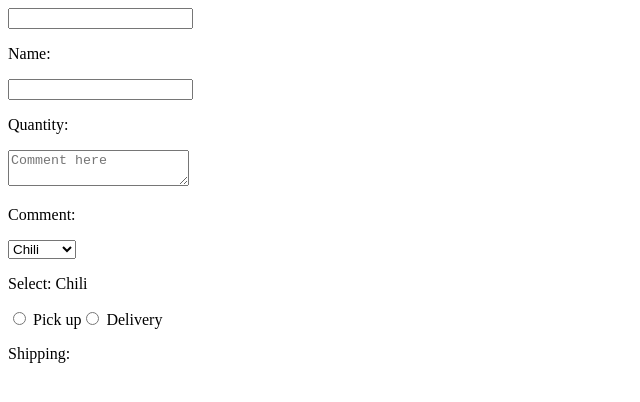
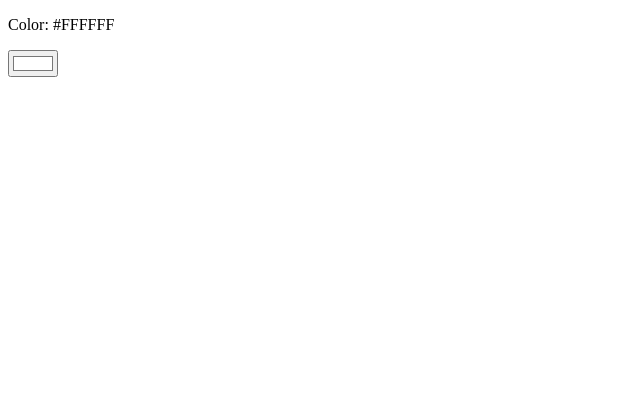
Before and after one commit to KhanhLy1202/react-full-course, a React (Vite) app in the folder my-react-app/: page / in a window 1280 px wide. Shown: the top 402 px of the page, without its empty margins (0-640 px from the left). Built offline with nearby package versions, Linux system fonts and the light colour scheme.

Commit message:
color picker

```diff
--- a/my-react-app/src/App.jsx
+++ b/my-react-app/src/App.jsx
@@ -1,7 +1,7 @@
-import Form from './Form.jsx';
+import ColorPicker from './ColorPicker.jsx';
 
 function App() {
-	return <Form />;
+	return <ColorPicker />;
 }
 
 export default App;
--- /dev/null
+++ b/my-react-app/src/ColorPicker.jsx
@@ -0,0 +1,18 @@
+import { useState } from 'react';
+
+function ColorPicker() {
+	const [color, setColor] = useState('#FFFFFF');
+
+	function updateColor(e) {
+		setColor(e.target.value);
+	}
+
+	return (
+		<div>
+			<p style={{ backgroundColor: color }}>Color: {color}</p>
+			<input type="color" value={color} onChange={updateColor} />
+		</div>
+	);
+}
+
+export default ColorPicker;
```
